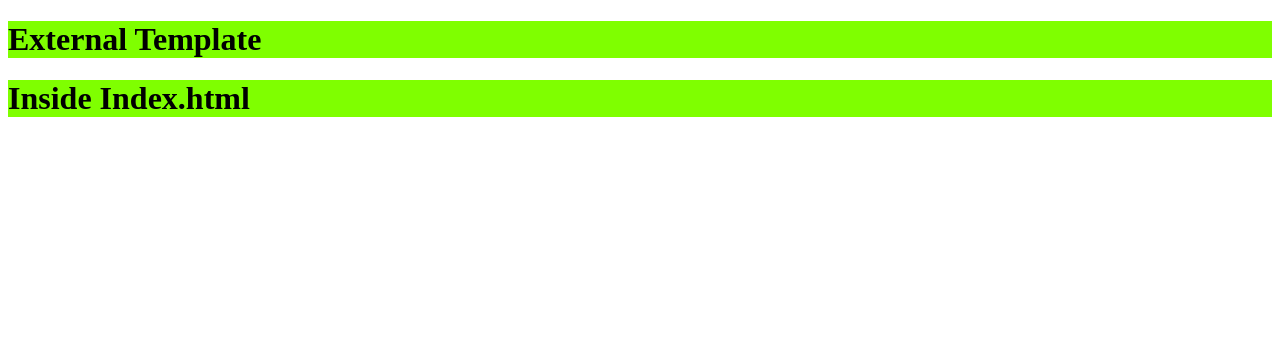
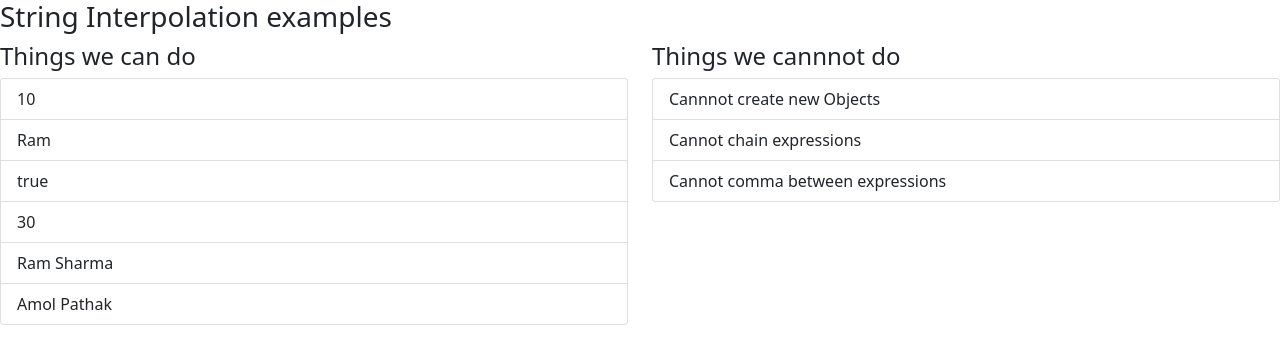
Before and after one commit to jrp1414/June2021App, an Angular app: page / in a window 1280 px wide. Shown: the top 364 px of the page. Built offline with nearby package versions, Linux system fonts and the light colour scheme.

Commit message:
String Interpolation examples

```diff
--- a/angular.json
+++ b/angular.json
@@ -30,9 +30,13 @@
               "src/assets"
             ],
             "styles": [
-              "src/styles.css"
+              "src/styles.css",
+              "node_modules/bootstrap/dist/css/bootstrap.min.css"
             ],
-            "scripts": []
+            "scripts": [
+              "node_modules/jquery/dist/jquery.min.js",
+              "node_modules/bootstrap/dist/js/bootstrap.min.js"
+            ]
           },
           "configurations": {
             "production": {
--- a/package.json
+++ b/package.json
@@ -18,6 +18,8 @@
     "@angular/platform-browser": "~12.0.3",
     "@angular/platform-browser-dynamic": "~12.0.3",
     "@angular/router": "~12.0.3",
+    "bootstrap": "^5.0.1",
+    "jquery": "^3.6.0",
     "rxjs": "~6.6.0",
     "tslib": "^2.1.0",
     "zone.js": "~0.11.4"
--- a/src/app/app.component.html
+++ b/src/app/app.component.html
@@ -1 +1 @@
-<h1>External Template</h1>
+<app-si></app-si>
--- a/src/app/app.module.ts
+++ b/src/app/app.module.ts
@@ -2,11 +2,15 @@ import { NgModule } from '@angular/core';
 import { BrowserModule } from '@angular/platform-browser';
 
 import { AppComponent } from './app.component';
+import { StringInterpolationComponent } from './string-interpolation/string-interpolation.component';
+import { PropertyBindingComponent } from './property-binding/property-binding.component';
 
 
 @NgModule({
     declarations:[
-        AppComponent
+        AppComponent,
+        StringInterpolationComponent,
+        PropertyBindingComponent
     ],
     imports:[
         BrowserModule
--- /dev/null
+++ b/src/app/property-binding/property-binding.component.html
@@ -0,0 +1 @@
+<p>property-binding works!</p>
--- /dev/null
+++ b/src/app/property-binding/property-binding.component.ts
@@ -0,0 +1,11 @@
+import { Component } from '@angular/core';
+
+@Component({
+  selector: 'app-property-binding',
+  templateUrl: './property-binding.component.html',
+  styles: [
+  ]
+})
+export class PropertyBindingComponent {
+
+}
--- /dev/null
+++ b/src/app/string-interpolation/string-interpolation.component.html
@@ -0,0 +1,22 @@
+<h3>String Interpolation examples</h3>
+<div class="row">
+    <div class="col-md-6">
+        <h4>Things we can do</h4>
+        <ul class="list-group">
+            <li class="list-group-item">{{num1}}</li>
+            <li class="list-group-item">{{name}}</li>
+            <li class="list-group-item">{{isAdult}}</li>
+            <li class="list-group-item">{{num1+num2}}</li>
+            <li class="list-group-item">{{getFullName()}}</li>
+            <li class="list-group-item">{{person1.fName+" "+person1.lName}}</li>
+        </ul>
+    </div>
+    <div class="col-md-6">
+        <h4>Things we cannnot do</h4>
+        <ul class="list-group">
+            <li class="list-group-item">Cannnot create new Objects</li> <!-- {{new Person()}} -->
+            <li class="list-group-item">Cannot chain expressions </li> <!--{{fName;lName}}-->
+            <li class="list-group-item">Cannot comma between expressions </li> <!--{{{{fName,lName}}}}-->
+        </ul>
+    </div>
+</div>
--- /dev/null
+++ b/src/app/string-interpolation/string-interpolation.component.ts
@@ -0,0 +1,31 @@
+import { Component } from "@angular/core";
+
+@Component({
+    selector:"app-si",
+    templateUrl:"./string-interpolation.component.html"
+})
+export class StringInterpolationComponent{
+
+    constructor() {
+        this.person1 = new Person();
+        this.person1.fName="Amol";
+        this.person1.lName = "Pathak";
+    }
+    num1=10;
+    name:string="Ram";
+    isAdult:boolean=true;
+    num2:number =20;
+    fName:string="Ram";
+    lName:string="Sharma";
+    person1:Person;
+
+    getFullName(){
+        return this.fName+" "+this.lName;
+    }
+}
+
+
+class Person{
+    fName:string="";
+    lName:string="";
+}
--- a/src/index.html
+++ b/src/index.html
@@ -11,6 +11,6 @@
   <!-- <app-main></app-main> -->
   <!-- <div app-main></div> -->
   <div class="app-main"></div>
-  <h1>Inside Index.html</h1>
+  <!-- <h1>Inside Index.html</h1> -->
 </body>
 </html>
```
Also changed, not shown: 1 other file (tests, documents, lock files or other folders).
